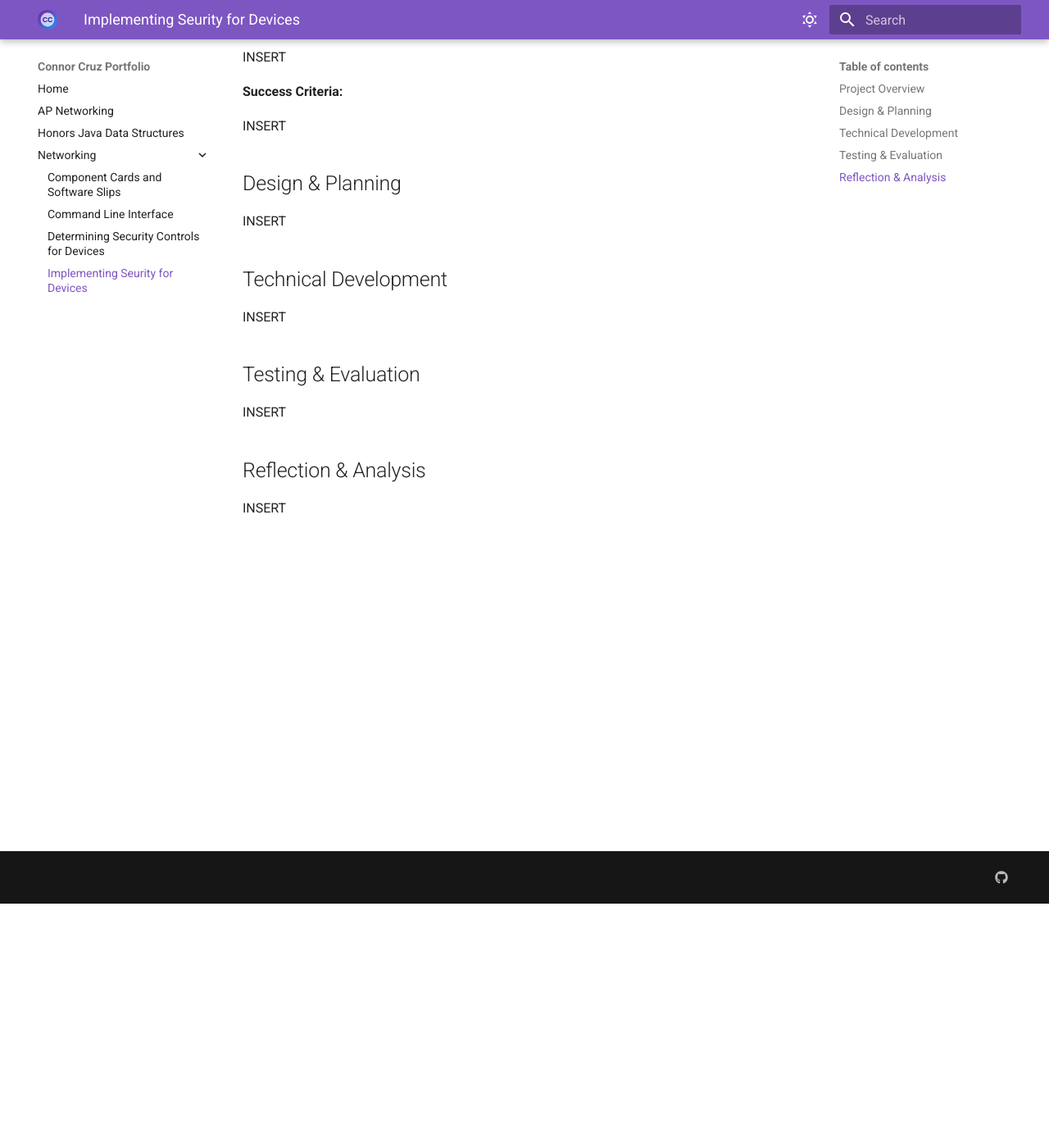
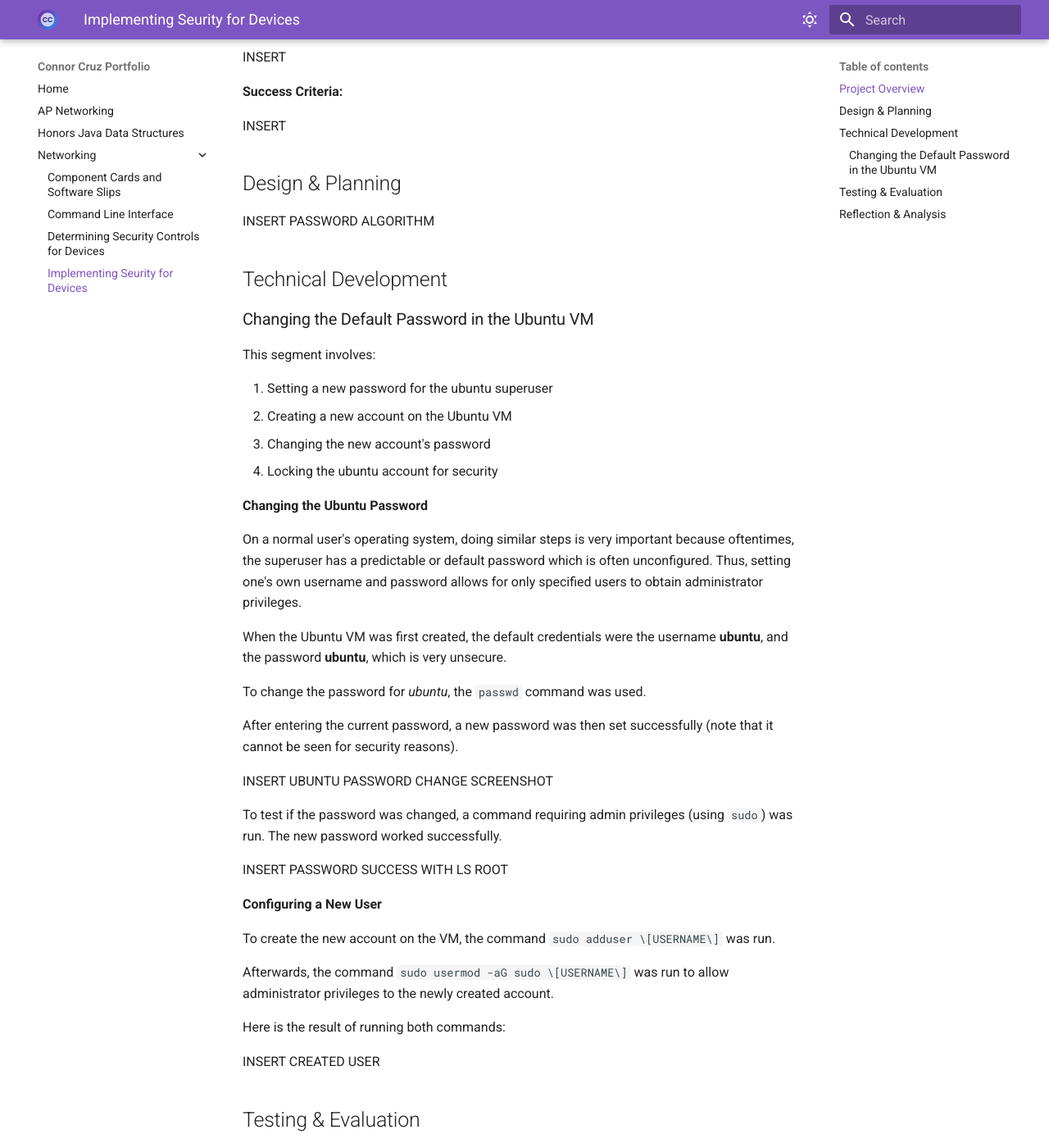
Before and after one commit to connorfcruz/cruz-connor-portfolio, an MkDocs documentation site: the page built from docs/networking/assignment4.md, in a window 1280 px wide and 1400 px high, scrolled down 298 px. Shown: the whole window at 82% size. Built offline with MkDocs 1.6.1 and Material for MkDocs 9.7.7, drawn with Linux system fonts in a browser that asks for light colours.

Commit message:
Assignment 4 updates

```diff
--- a/docs/networking/assignment4.md
+++ b/docs/networking/assignment4.md
@@ -16,11 +16,44 @@ INSERT
 
 ## Design & Planning
 
-INSERT
+INSERT PASSWORD ALGORITHM
 
 ## Technical Development
 
-INSERT
+### Changing the Default Password in the Ubuntu VM
+
+This segment involves:
+
+1. Setting a new password for the ubuntu superuser
+2. Creating a new account on the Ubuntu VM
+3. Changing the new account's password
+4. Locking the ubuntu account for security
+
+**Changing the Ubuntu Password**
+
+On a normal user's operating system, doing similar steps is very important because oftentimes, the superuser has a predictable or default password which is often unconfigured. Thus, setting one's own username and password allows for only specified users to obtain administrator privileges.
+
+When the Ubuntu VM was first created, the default credentials were the username **ubuntu**, and the password **ubuntu**, which is very unsecure.
+
+To change the password for *ubuntu*, the `passwd` command was used.
+
+After entering the current password, a new password was then set successfully (note that it cannot be seen for security reasons).
+
+INSERT UBUNTU PASSWORD CHANGE SCREENSHOT
+
+To test if the password was changed, a command requiring admin privileges (using `sudo`) was run. The new password worked successfully.
+
+INSERT PASSWORD SUCCESS WITH LS ROOT
+
+**Configuring a New User**
+
+To create the new account on the VM, the command `sudo adduser \[USERNAME\]` was run.
+
+Afterwards, the command `sudo usermod -aG sudo \[USERNAME\]` was run to allow administrator privileges to the newly created account.
+
+Here is the result of running both commands:
+
+INSERT CREATED USER
 
 ## Testing & Evaluation
 
```
